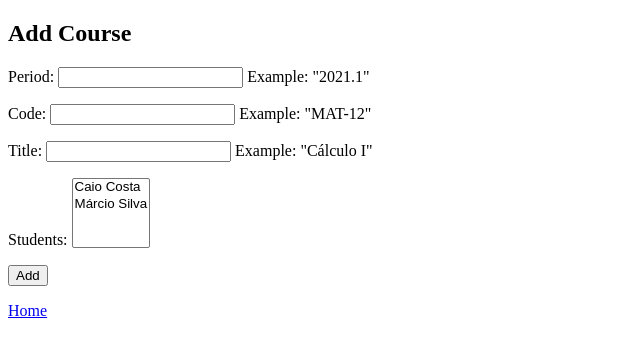
After one commit to Atsocs/avalita, a Django app: page /avalita/add_course in a window 1280 px wide. The commit adds this page. Shown: the top 357 px of the page, without its empty margins (0-640 px from the left). Run offline with Django 3.2, Linux system fonts and the light colour scheme; data comes from the database, SQL or seed files in the repository; both versions use the stored data as it was after the commit.

Commit message:
feat: add course

```diff
--- /dev/null
+++ b/avalita/forms.py
@@ -0,0 +1,9 @@
+from django import forms
+
+from avalita.models import Course
+
+
+class AddCourseForm(forms.ModelForm):
+    class Meta:
+        model = Course
+        fields = ('period', 'code', 'title', 'students')
--- a/avalita/models.py
+++ b/avalita/models.py
@@ -37,10 +37,10 @@ def when_init(sender, instance, created, **kwargs):
 
 
 class Course(models.Model):
-    period = models.CharField(max_length=6)
-    code = models.CharField(max_length=6)
+    period = models.CharField(max_length=6, help_text='Example: "2021.1"')
+    code = models.CharField(max_length=6, help_text='Example: "MAT-12"')
+    title = models.CharField(max_length=140, help_text='Example: "Cálculo I"')
     professors = models.ManyToManyField(Professor)
-    title = models.CharField(max_length=140)
     students = models.ManyToManyField(Student)
 
     class Meta:
--- a/avalita/urls.py
+++ b/avalita/urls.py
@@ -4,6 +4,7 @@ from . import views
 
 urlpatterns = [
     path('', views.course_list, name='course_list'),
+    path('add_course', views.add_course, name='add_course'),
     path('<int:course_id>/', views.course_detail, name='course_detail'),
     path('<int:rating_id>/vote/', views.vote, name='vote'),
 ]
--- a/avalita/views.py
+++ b/avalita/views.py
@@ -5,6 +5,7 @@ from django.urls import reverse, reverse_lazy
 from django.views import generic
 
 # from avalita.forms import RatingForm
+from avalita.forms import AddCourseForm
 from avalita.models import Course, Rating
 
 
@@ -49,3 +50,31 @@ def vote(request, rating_id):
     # with POST data. This prevents data from being posted twice if a
     # user hits the Back button.
     return HttpResponseRedirect(reverse('course_list'))
+
+
+def add_course(request):
+    # if this is a POST request we need to process the form data
+    if request.method == 'POST':
+        # create a form instance and populate it with data from the request:
+        form = AddCourseForm(request.POST)
+        # check whether it's valid:
+        if form.is_valid():
+            data = form.cleaned_data
+            assert (hasattr(request.user, 'professor'))
+            professor = request.user.professor
+            new_course = professor.course_set.create(
+                period=data['period'],
+                code=data['code'],
+                title=data['title'])
+            new_course.students.set(data['students'])
+            new_course.save()
+            # process the data in form.cleaned_data as required
+            # professor.course_set.create(period=form., code='MPG-03', title='Desenho Técnico'
+            # redirect to a new URL:
+            return HttpResponseRedirect(reverse('course_list'))
+
+    # if a GET (or any other method) we'll create a blank form
+    else:
+        form = AddCourseForm()
+
+    return render(request, 'avalita/add_course.html', {'form': form})
--- /dev/null
+++ b/templates/avalita/add_course.html
@@ -0,0 +1,13 @@
+{% extends 'base.html' %}
+
+{% block title %}Add Course{% endblock %}
+
+{% block content %}
+<h2>Add Course</h2>
+<form method="post">
+    {% csrf_token %}
+    {{ form.as_p }}
+    <button type="submit">Add</button>
+</form>
+<p><a href="{% url 'home' %}">Home</a></p>
+{% endblock %}
--- a/templates/avalita/courses_list.html
+++ b/templates/avalita/courses_list.html
@@ -28,6 +28,7 @@
 {% else %} <!-- courses -->
 <p>You have not given any course!</p>
 {% endif %} <!-- courses -->
+<p><a href="{% url 'add_course' %}">Add Course</a></p>
 {% else %} <!-- hasattr -->
 <p>You are not a student nor a professor! </p>
 {% endif %} <!-- hasattr -->
```
Also changed, not shown: db.sqlite3.
